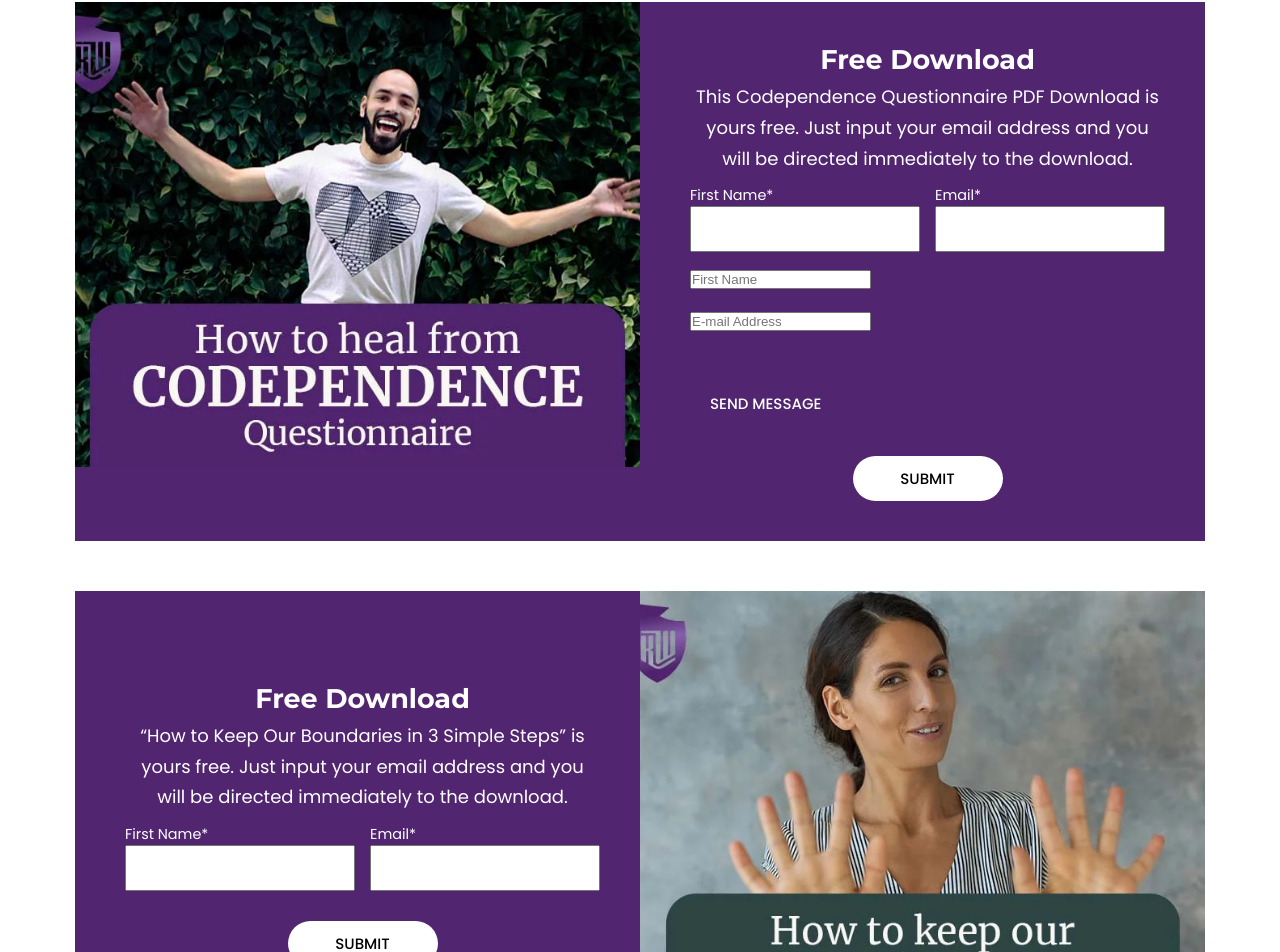
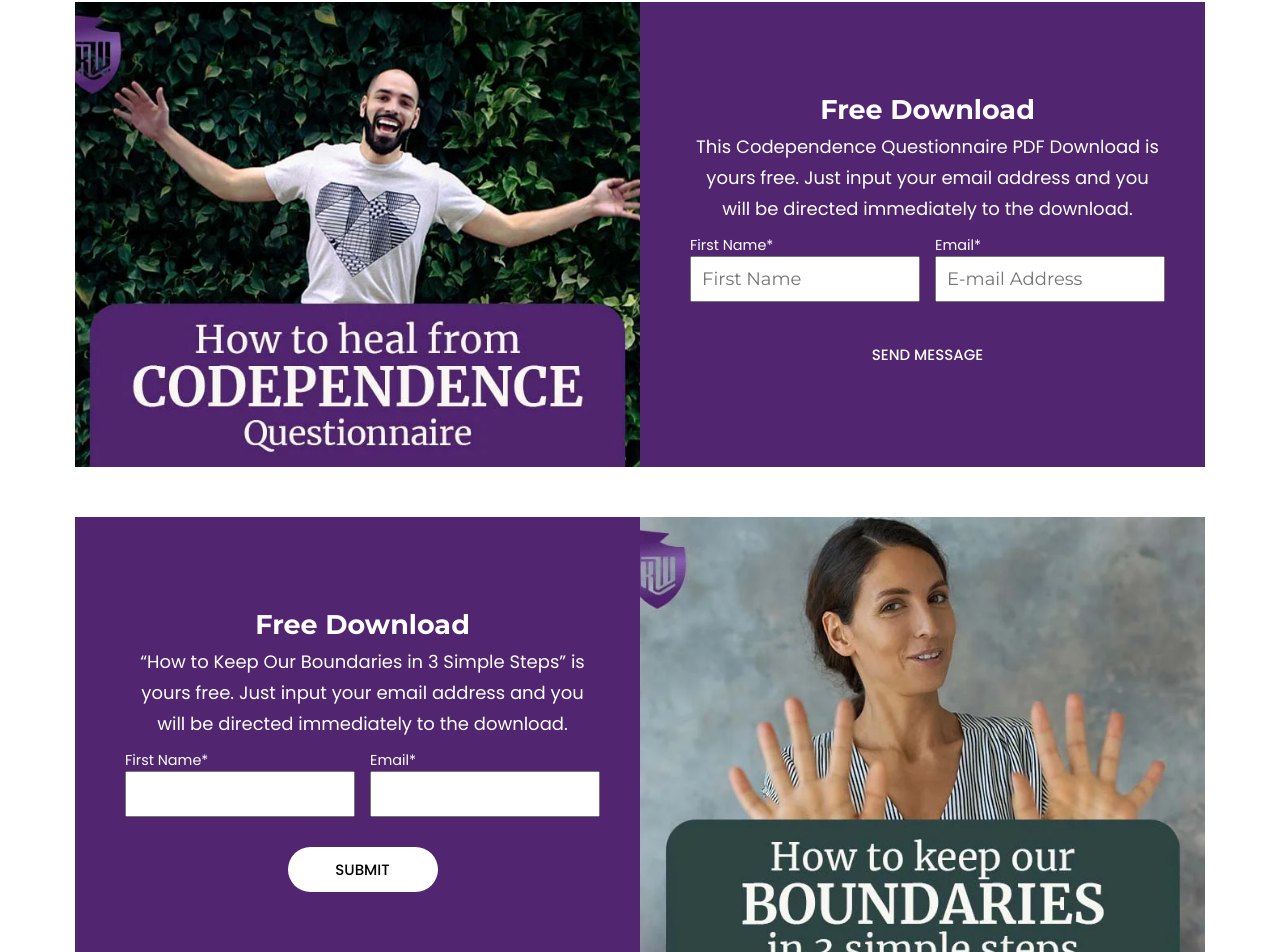
Before and after one commit to nirbhayrana123/angular-kennies, an Angular app: page /resources in a window 1280 px wide. Shown: the part 3451-4403 px from the top of the page. Built offline with nearby package versions, Linux system fonts and the light colour scheme.

Commit message:
commit in abhi and miskumar and syamlal and dadaji ramsavroop

```diff
--- a/src/app/layout/resources/resources.component.html
+++ b/src/app/layout/resources/resources.component.html
@@ -93,8 +93,7 @@
                             href="https://www.youtube.com/playlist?list=PLOKbwXgOsMo94Ign8iLvv4mEhnGn1lu09">YouTube</a>
                         <a class="button" target="_blank" href="https://geni.us/KWDywbp">Spotify</a>
                         <a class="button" target="_blank" href="https://geni.us/UwnW71m">iTunes</a>
-                            <a class="button" target="_blank"
-                                href="https://anchor.fm/healthehurtwithkenny">Anchor.fm</a>
+                        <a class="button" target="_blank" href="https://anchor.fm/healthehurtwithkenny">Anchor.fm</a>
                     </div>
                 </div>
 
@@ -171,14 +170,15 @@
                                 <form *ngIf="!formSuccess" #contactForm="ngForm" (ngSubmit)="submitFormresource()">
 
                                     <div class="row">
-                            <input type="text" placeholder="First Name" name="name" [(ngModel)]="formData.name" required
-                                #name="ngModel" />
-                            <div *ngIf="(formSubmitted || name.touched) && name.invalid" class="error">First Name is required</div>
+                                        <input type="text" placeholder="First Name" name="name"
+                                            [(ngModel)]="formData.name" required #name="ngModel" />
+                                        <div *ngIf="(formSubmitted || name.touched) && name.invalid" class="error">First
+                                            Name is required</div>
                                     </div>
 
                                     <div class="row my-2">
-                            <input type="email" placeholder="E-mail Address" name="email" [(ngModel)]="formData.email"
-                                required email #email="ngModel" />
+                                        <input type="email" placeholder="E-mail Address" name="email"
+                                            [(ngModel)]="formData.email" required email #email="ngModel" />
                                         <div *ngIf="(formSubmitted || email.touched) && email.invalid" class="error">
                                             A valid Email is required
                                         </div>
@@ -211,47 +211,40 @@
                             </div>
 
                             <div class="mainformfield">
-                                    <div class="flexfield">
-                                        <div class="group-form-field">
-                                            <label>First Name<span>*</span> </label>
-                                            <input type="text" class="customefields">
-                                        </div>
-                                        <div class="group-form-field">
-                                            <label>Email<span>*</span> </label>
-                                            <input type="text" class="customefields">
-                                        </div>
+
                                     <!-- ✅ Success message -->
                                     <div *ngIf="formSuccessconfidence" class="success-message">
                                         Thank you! Your message has been sent successfully.
                                     </div>
 
-<form *ngIf="!formSuccessconfidence" #contactForm="ngForm" (ngSubmit)="submitFormCodependence()">
-
-                        <div class="row">
-                            <input type="text" placeholder="First Name" name="name" [(ngModel)]="formData.name" required
-                                #name="ngModel" />
-                            <div *ngIf="(formSubmitted || name.touched) && name.invalid" class="error">First Name is required</div>
+                                    <form *ngIf="!formSuccessconfidence" #contactForm="ngForm"
+                                        (ngSubmit)="submitFormCodependence()">
+ <div class="flexfield">
+                                        <div class="group-form-field">
+                                            <label>First Name<span>*</span> </label>
+                                            <input type="text" placeholder="First Name"  class="customefields" name="name"
+                                                [(ngModel)]="formData.name" required #name="ngModel" />
+                                            <div *ngIf="(formSubmitted || name.touched) && name.invalid" class="error">
+                                                First Name is required</div>
                                         </div>
 
-                        <div class="row my-2">
-                            <input type="email" placeholder="E-mail Address" name="email" [(ngModel)]="formData.email"
-                                required email #email="ngModel" />
-                            <div *ngIf="(formSubmitted || email.touched) && email.invalid" class="error">
+                                        <div class="group-form-field">
+                                            <label>Email<span>*</span> </label>
+                                            <input type="email" placeholder="E-mail Address"  class="customefields" name="email"
+                                                [(ngModel)]="formData.email" required email #email="ngModel" />
+                                            <div *ngIf="(formSubmitted || email.touched) && email.invalid"
+                                                class="error">
                                                 A valid Email is required
                                             </div>
 
 
                                         </div>
-
-
+</div>
+                                       <div class="submitebut">
                                         <button class="button" type="submit">Send Message</button>
+                                        </div>
                                     </form>
 
-
-                                    </div>
-                                    <div class="submitebut">
-                                        <button class="button whitebt">Submit</button>
-                                    </div>
                             </div>
                         </div>
                     </div>
```
Lines whose indentation alone changed are shown as unchanged.
